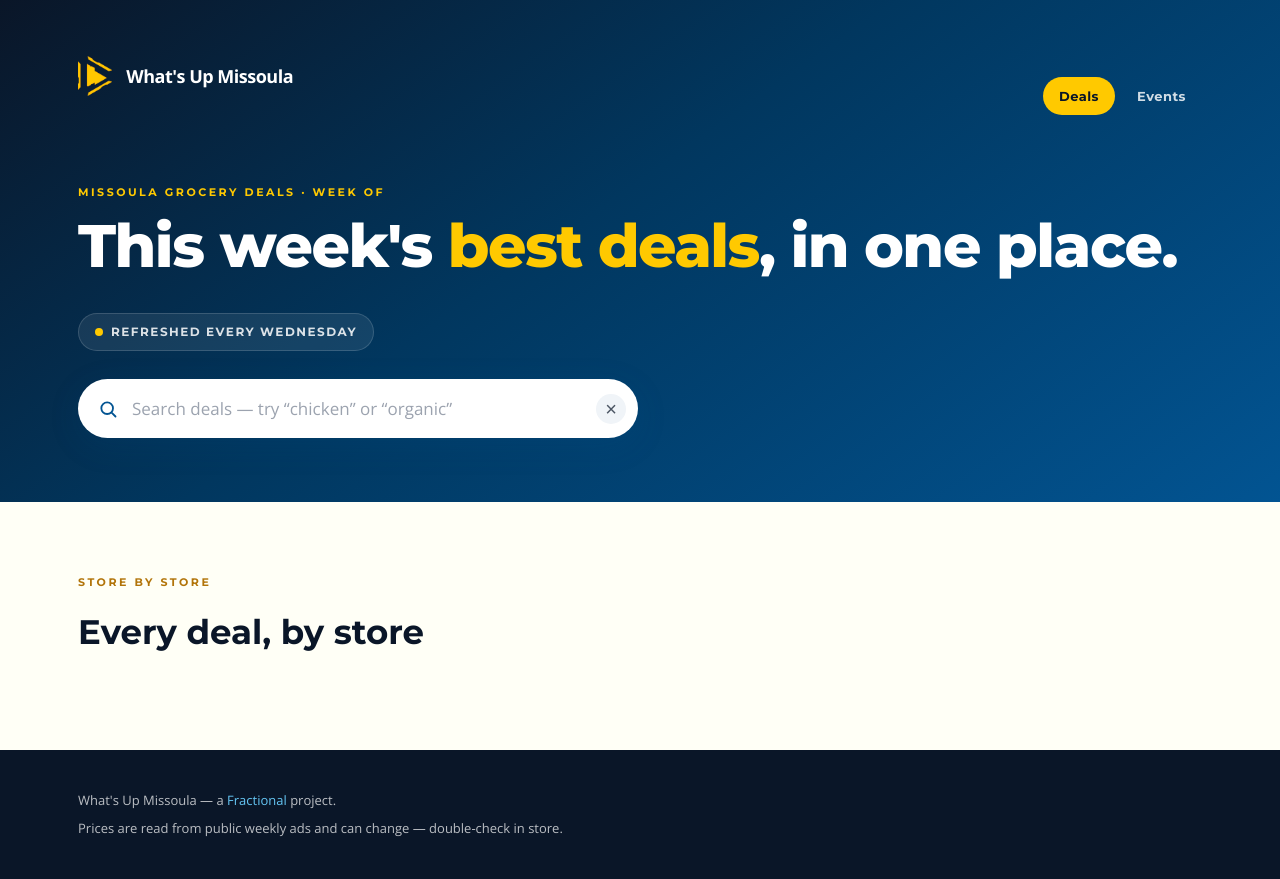
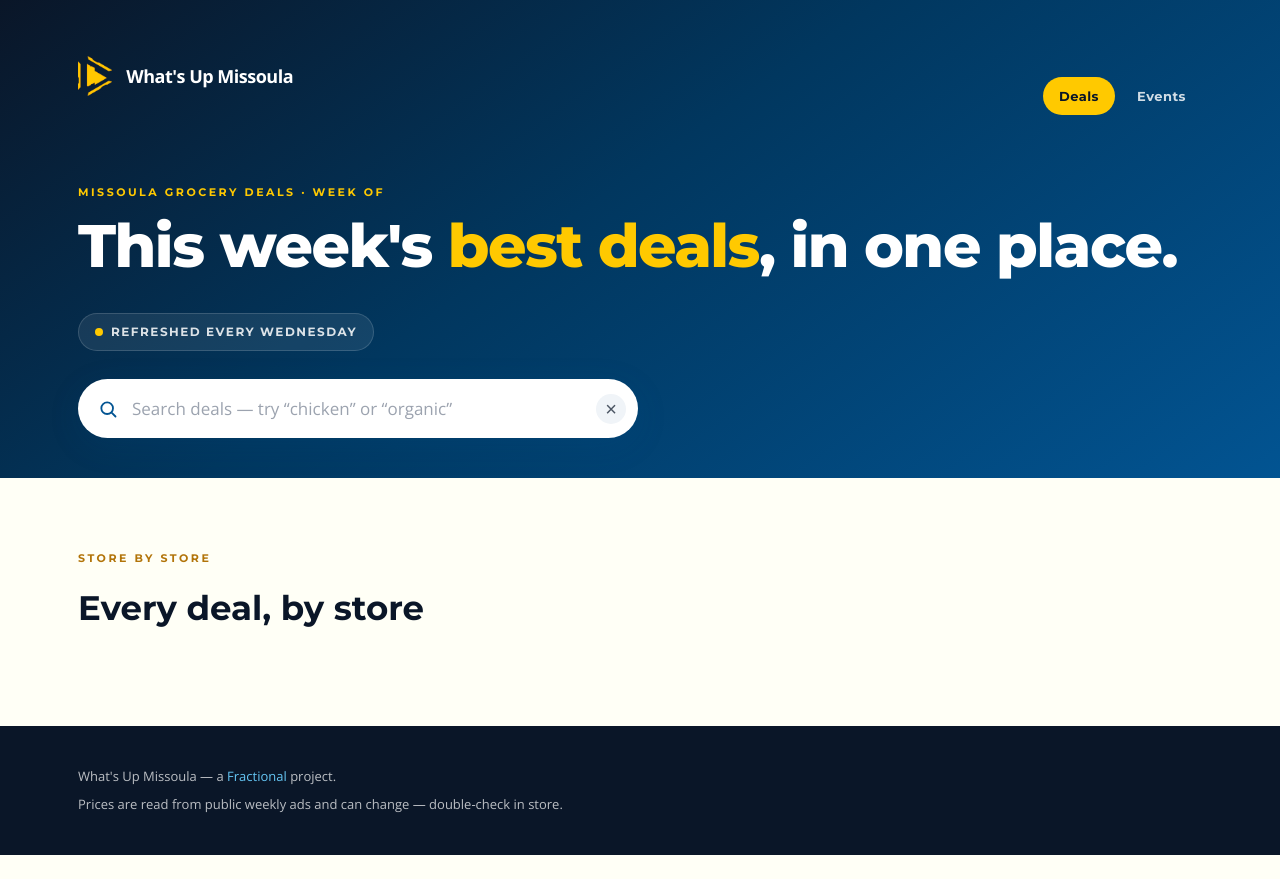
Before and after one commit to andymorse/whatupmissoula, a Python web app: template site/templates/index.html.j2 in a window 1280 px wide. After the commit the page ends 855 px from the top, so only its background shows below. Run offline with Jinja, Linux system fonts and the light colour scheme; the template is opened without the code that fills it, so the values that code supplies are empty; some libraries are stand-ins or nearby versions.

Commit message:
Tighten hero spacing below the search bar
The hero's 64px bottom padding left a lot of dead space under the search
bar, pushing the deals below the fold. Trim it to 40px and ease the
best-store card's overlap (-36px -> -24px) so content sits ~24px higher
without losing the floating-card look.

Co-Authored-By: Claude Opus 4.8 <noreply@anthropic.com>

```diff
--- a/site/static/css/brand.css
+++ b/site/static/css/brand.css
@@ -39,7 +39,7 @@ h1, h2, h3, .label, nav, .btn { font-family: 'Montserrat', sans-serif; }
 .hero {
   background: linear-gradient(145deg, #0a1628 0%, #01375f 45%, #025492 100%);
   color: var(--white);
-  padding: 56px 0 64px;
+  padding: 56px 0 40px;
   position: relative;
 }
 .topbar { display: flex; align-items: center; justify-content: space-between; gap: 16px; margin-bottom: 40px; }
@@ -127,7 +127,7 @@ h1, h2, h3, .label, nav, .btn { font-family: 'Montserrat', sans-serif; }
   border-radius: var(--radius-lg);
   box-shadow: var(--shadow-md);
   padding: 32px 36px;
-  margin: -36px auto 0;
+  margin: -24px auto 0;
   position: relative;
   max-width: 1124px;
   border-left: 6px solid var(--gold);
```
